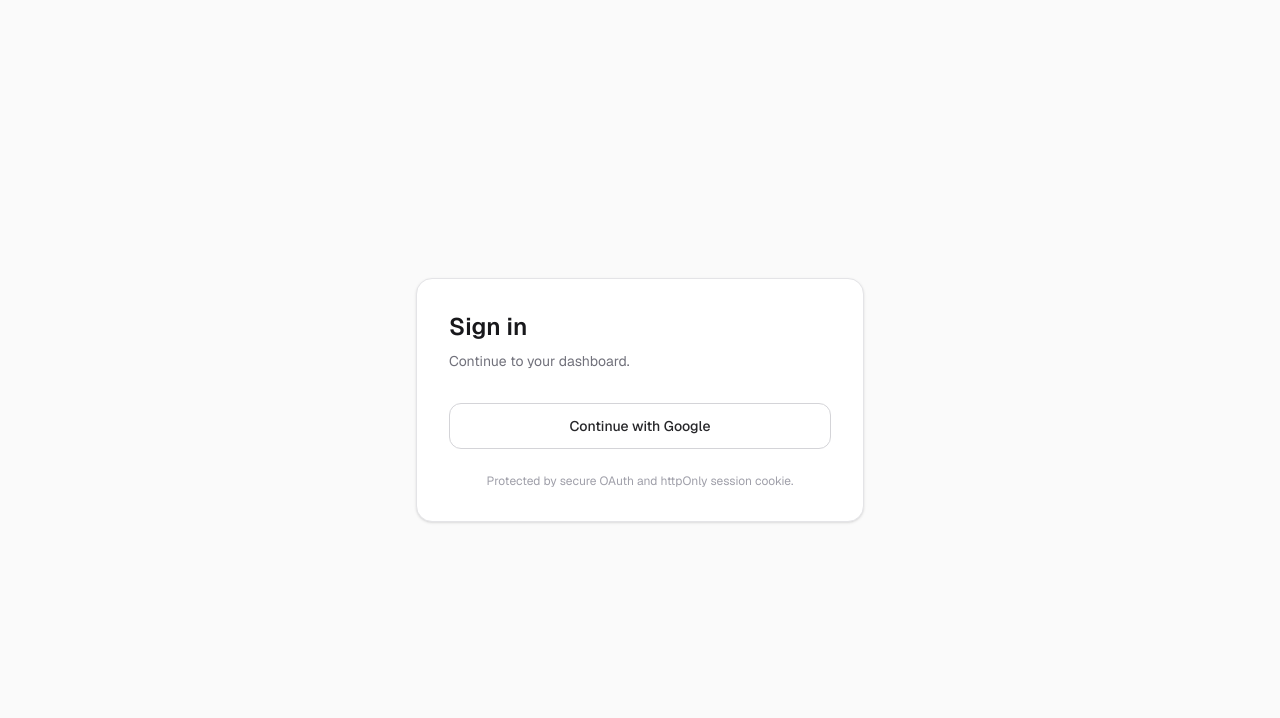
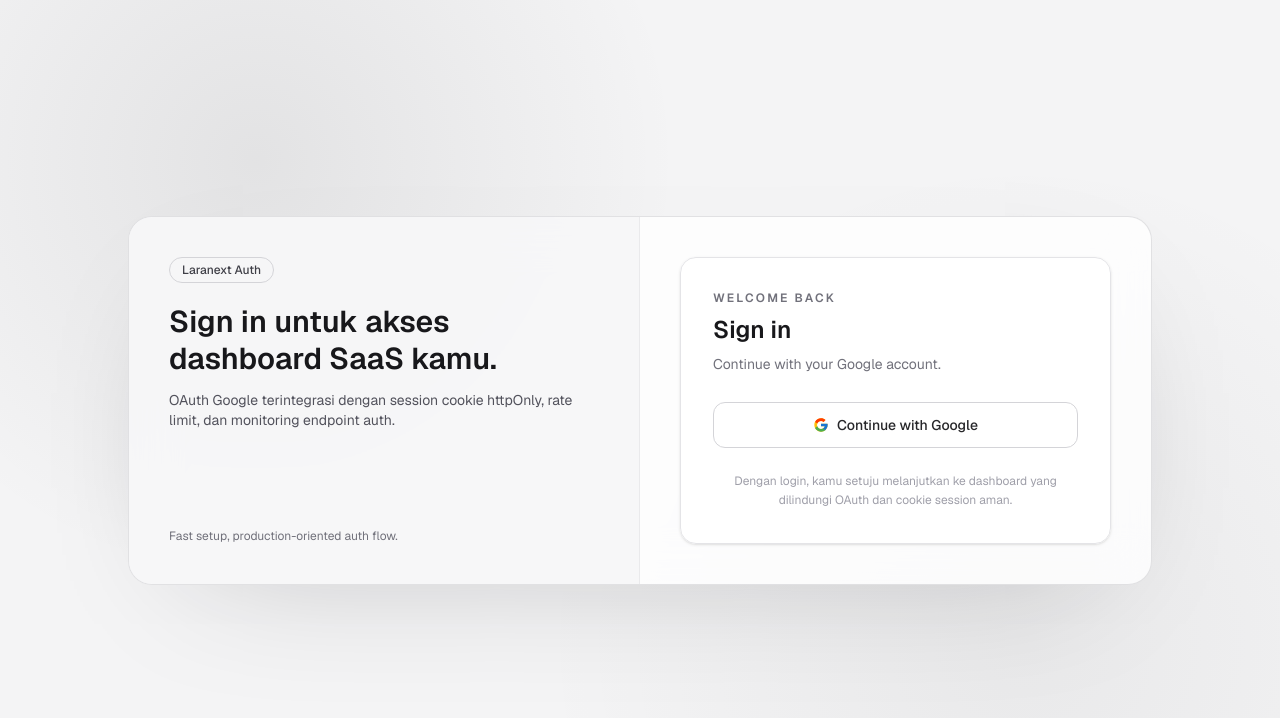
Before and after one commit to sitipolmalang/frontend, a Next.js app: page /login in a window 1280 px wide. Shown: the top 718 px of the page. Built offline with nearby package versions, Linux system fonts and the light colour scheme; no server answers.

Commit message:
refactor: enhance login page layout and add animation effects

```diff
--- a/app/api/auth/session/revalidate/route.ts
+++ b/app/api/auth/session/revalidate/route.ts
@@ -2,7 +2,8 @@
 import { NextResponse } from "next/server";
 
 export async function POST() {
-  revalidateTag("auth-session");
+  revalidateTag("auth-session", "max");
+  revalidateTag("auth-role", "max");
 
   return NextResponse.json(
     { message: "Auth session cache revalidated." },
--- a/app/globals.css
+++ b/app/globals.css
@@ -23,3 +23,18 @@
   color: var(--foreground);
   font-family: var(--font-geist-sans), sans-serif;
 }
+
+.auth-card-reveal {
+  animation: auth-card-reveal 480ms ease-out;
+}
+
+@keyframes auth-card-reveal {
+  from {
+    opacity: 0;
+    transform: translateY(12px) scale(0.985);
+  }
+  to {
+    opacity: 1;
+    transform: translateY(0) scale(1);
+  }
+}
--- a/app/login/page.tsx
+++ b/app/login/page.tsx
@@ -6,27 +6,64 @@
   const loginUrl = `${apiBaseUrl}/auth/google/redirect`;
 
   return (
-    <div className="flex min-h-screen items-center justify-center bg-zinc-50 px-6 py-12">
-      <AppPanel className="w-full max-w-md p-8 shadow-[0_18px_70px_-45px_rgba(15,23,42,0.45)]">
-        <div className="mb-8">
-          <h1 className="text-2xl font-semibold text-zinc-900">Sign in</h1>
-          <p className="mt-2 text-sm text-zinc-500">
-            Continue to your dashboard.
+    <div className="relative flex min-h-screen items-center justify-center overflow-hidden bg-zinc-100 px-6 py-12 dark:bg-zinc-950">
+      <div className="pointer-events-none absolute inset-0 bg-[radial-gradient(circle_at_20%_20%,rgba(24,24,27,0.08),transparent_35%),radial-gradient(circle_at_80%_80%,rgba(24,24,27,0.05),transparent_40%)] dark:bg-[radial-gradient(circle_at_20%_20%,rgba(255,255,255,0.12),transparent_35%),radial-gradient(circle_at_80%_80%,rgba(255,255,255,0.08),transparent_40%)]" />
+
+      <div className="auth-card-reveal relative grid w-full max-w-5xl overflow-hidden rounded-3xl border border-zinc-300/70 bg-white/80 shadow-[0_40px_140px_-70px_rgba(24,24,27,0.28)] backdrop-blur-xl dark:border-white/15 dark:bg-white/[0.04] dark:shadow-[0_40px_140px_-70px_rgba(0,0,0,0.8)] md:grid-cols-2">
+        <section className="hidden border-r border-zinc-200/70 bg-zinc-100/70 p-10 md:flex md:flex-col md:justify-between dark:border-white/10 dark:bg-white/[0.03]">
+          <div>
+            <p className="inline-flex rounded-full border border-zinc-300 px-3 py-1 text-xs font-medium text-zinc-700 dark:border-white/20 dark:text-zinc-200">
+              Laranext Auth
+            </p>
+            <h1 className="mt-5 text-3xl font-semibold leading-tight text-zinc-900 dark:text-white">
+              Sign in untuk akses dashboard SaaS kamu.
+            </h1>
+            <p className="mt-3 text-sm text-zinc-600 dark:text-zinc-300">
+              OAuth Google terintegrasi dengan session cookie httpOnly, rate limit, dan
+              monitoring endpoint auth.
             </p>
           </div>
+          <p className="text-xs text-zinc-500 dark:text-zinc-400">
+            Fast setup, production-oriented auth flow.
+          </p>
+        </section>
+
+        <section className="p-8 md:p-10">
+          <AppPanel className="border-white/15 bg-white/[0.97] p-8 shadow-none">
+            <p className="text-xs font-semibold uppercase tracking-[0.18em] text-zinc-500">
+              Welcome Back
+            </p>
+            <h2 className="mt-2 text-2xl font-semibold text-zinc-900">Sign in</h2>
+            <p className="mt-2 text-sm text-zinc-500">
+              Continue with your Google account.
+            </p>
 
             <AppAnchorButton
               href={loginUrl}
               variant="outline"
-          className="w-full rounded-xl border-zinc-300 bg-white px-4 py-3 text-zinc-800 hover:bg-zinc-50"
+              className="mt-7 w-full rounded-xl border-zinc-300 bg-white px-4 py-3 text-zinc-800 hover:bg-zinc-50"
             >
+              <svg
+                xmlns="http://www.w3.org/2000/svg"
+                viewBox="0 0 48 48"
+                className="mr-2 h-4 w-4"
+                aria-hidden="true"
+              >
+                <path fill="#FFC107" d="M43.6 20.5H42V20H24v8h11.3C33.7 32.7 29.3 36 24 36c-6.6 0-12-5.4-12-12S17.4 12 24 12c3 0 5.7 1.1 7.8 2.9l5.7-5.7C34 6 29.3 4 24 4 12.9 4 4 12.9 4 24s8.9 20 20 20 20-8.9 20-20c0-1.3-.1-2.4-.4-3.5z" />
+                <path fill="#FF3D00" d="M6.3 14.7l6.6 4.8C14.6 15.3 18.9 12 24 12c3 0 5.7 1.1 7.8 2.9l5.7-5.7C34 6 29.3 4 24 4c-7.7 0-14.3 4.3-17.7 10.7z" />
+                <path fill="#4CAF50" d="M24 44c5.2 0 9.9-2 13.4-5.2l-6.2-5.2c-2 1.4-4.5 2.4-7.2 2.4-5.2 0-9.6-3.3-11.2-7.9l-6.6 5.1C9.6 39.6 16.2 44 24 44z" />
+                <path fill="#1976D2" d="M43.6 20.5H42V20H24v8h11.3c-.8 2.7-2.5 4.9-4.9 6.3l6.2 5.2C39.8 36.6 44 30.8 44 24c0-1.3-.1-2.4-.4-3.5z" />
+              </svg>
               Continue with Google
             </AppAnchorButton>
 
-        <p className="mt-6 text-center text-xs text-zinc-400">
-          Protected by secure OAuth and httpOnly session cookie.
+            <p className="mt-6 text-center text-xs leading-relaxed text-zinc-400">
+              Dengan login, kamu setuju melanjutkan ke dashboard yang dilindungi OAuth
+              dan cookie session aman.
             </p>
           </AppPanel>
+        </section>
+      </div>
     </div>
   );
 }
```
Lines whose indentation alone changed are shown as unchanged.
